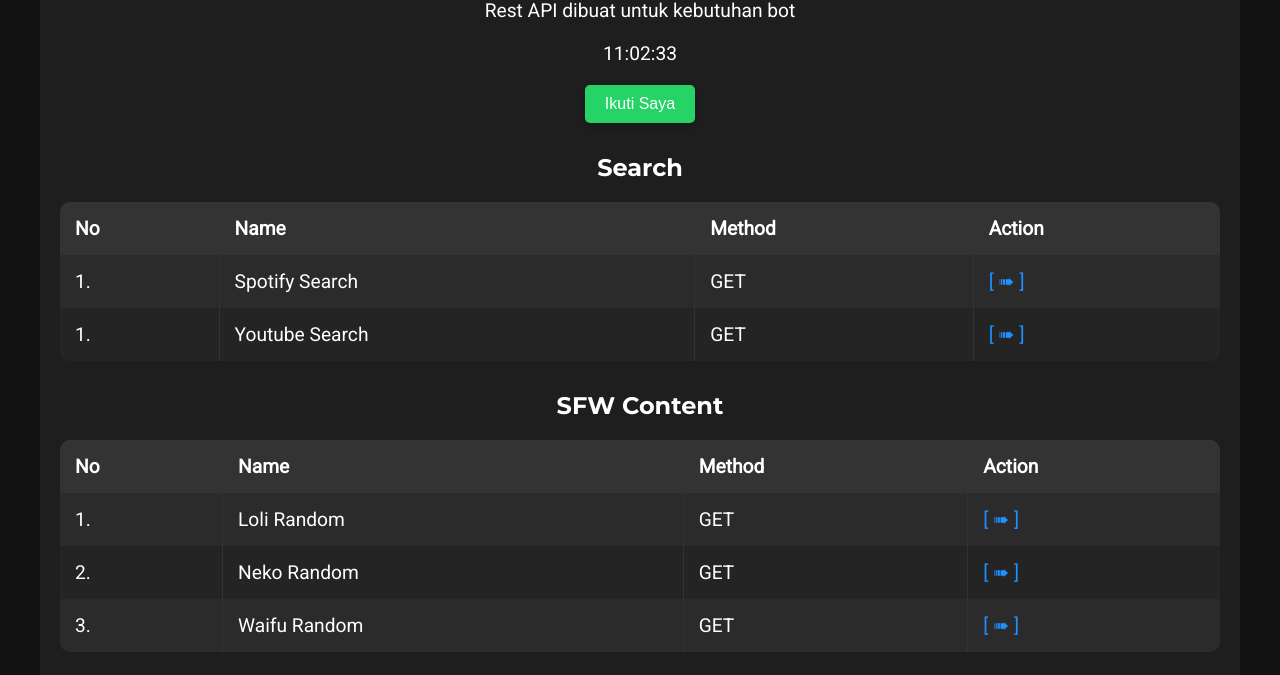
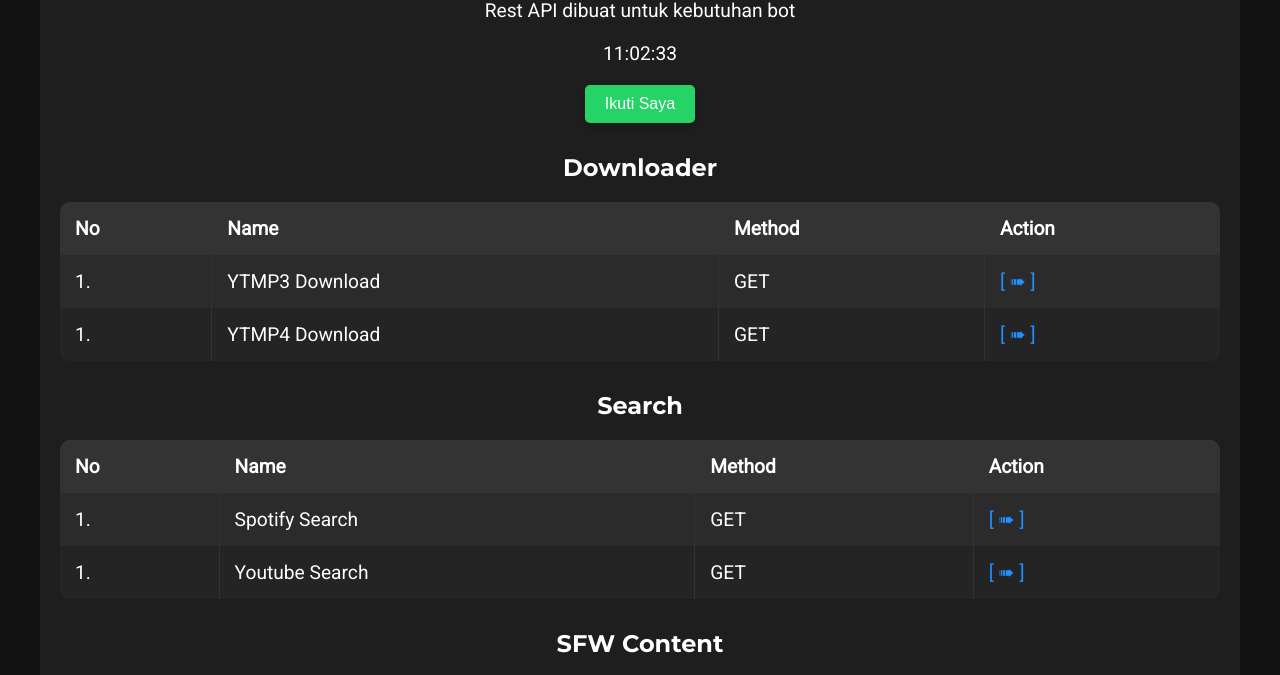
Before and after one commit to YogiSIDN/api-otakuwibu, a website: page public/index.html in a window 1280 px wide. Shown: the part 119-794 px from the top of the page. Drawn offline with Linux system fonts and the light colour scheme.

Commit message:
Add files via upload

```diff
--- a/public/index.html
+++ b/public/index.html
@@ -196,6 +196,31 @@
         <button>Ikuti Saya</button>
     </a>
 </div>
+            <h3>Downloader</h3>
+            <table>
+                <thead>
+                    <tr>
+                        <th>No</th>
+                        <th>Name</th>
+                        <th>Method</th>
+                        <th>Action</th>
+                    </tr>
+                </thead>
+                <tbody>
+                    <tr>
+                        <td>1.</td>
+                        <td>YTMP3 Download</td>
+                        <td>GET</td>
+                        <td><a href="/api/ytmp3?url=https://youtu.be/dQw4w9WgXcQ">[ ➠ ]</a></td>
+                    </tr>
+                    <tr>
+                        <td>1.</td>
+                        <td>YTMP4 Download</td>
+                        <td>GET</td>
+                        <td><a href="/api/ytmp4?url=https://youtu.be/dQw4w9WgXcQ">[ ➠ ]</a></td>
+                    </tr>
+                    </tbody>
+            </table>
             <h3>Search</h3>
             <table>
                 <thead>
```
